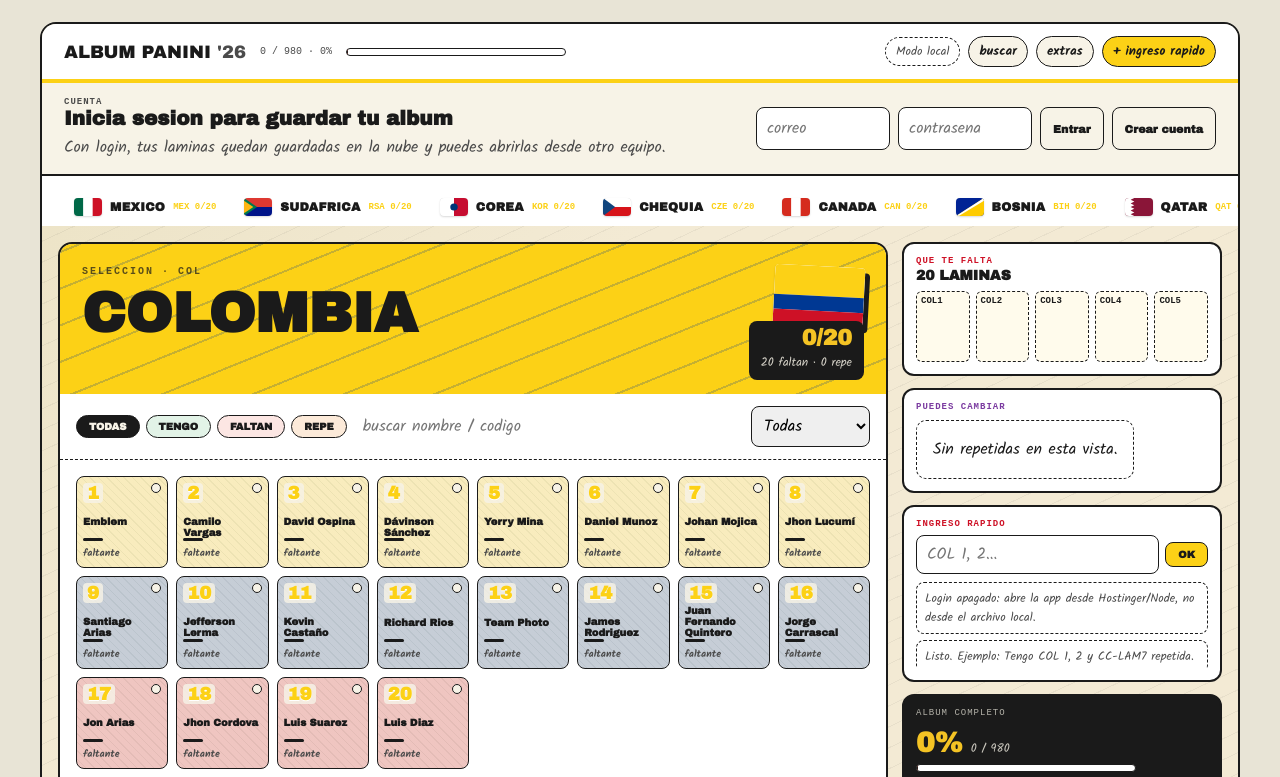
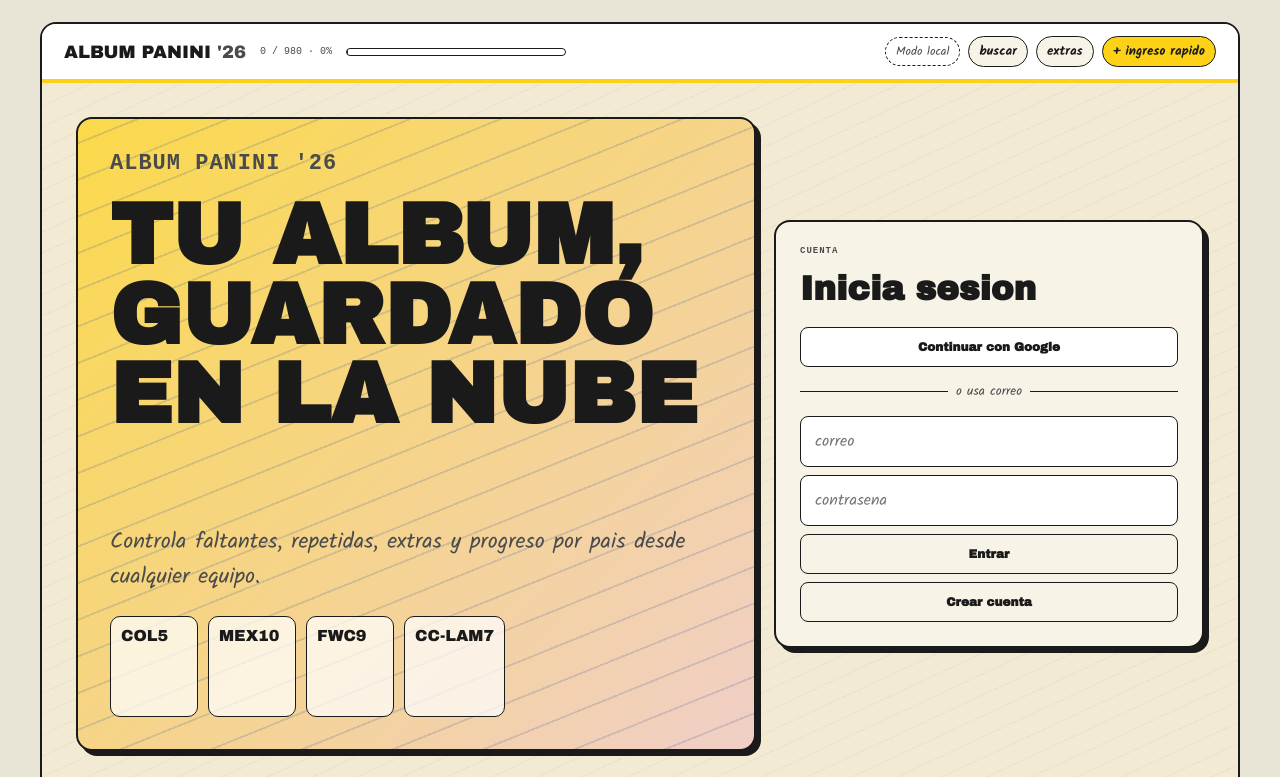
Before and after one commit to mayraolivos12/webpanini, a website: page index.html in a window 1280 px wide. Shown: the top 777 px of the page. Drawn offline with nearby package versions, Linux system fonts and the light colour scheme.

Commit message:
Add full page login with Google option

```diff
--- a/app.js
+++ b/app.js
@@ -107,6 +107,7 @@
   authPassword: document.querySelector("#authPassword"),
   authStatus: document.querySelector("#authStatus"),
   signupBtn: document.querySelector("#signupBtn"),
+  googleBtn: document.querySelector("#googleBtn"),
   logoutBtn: document.querySelector("#logoutBtn"),
   focusSearch: document.querySelector("#focusSearch"),
   showExtras: document.querySelector("#showExtras"),
@@ -177,6 +178,7 @@
     await signIn();
   });
   els.signupBtn.addEventListener("click", signUp);
+  els.googleBtn.addEventListener("click", signInWithGoogle);
   els.logoutBtn.addEventListener("click", signOut);
 }
 
@@ -224,11 +226,13 @@
 function renderAuthState() {
   if (!cloudEnabled) {
     els.authPanel.hidden = true;
+    document.body.classList.remove("auth-required");
     els.logoutBtn.hidden = true;
     els.authStatus.textContent = "Modo local";
     return;
   }
   els.authPanel.hidden = Boolean(currentUser);
+  document.body.classList.toggle("auth-required", cloudEnabled && !currentUser);
   els.logoutBtn.hidden = !currentUser;
   els.authStatus.textContent = currentUser ? currentUser.email : "Sin sesion";
 }
@@ -246,6 +250,15 @@
   const redirectTo = (window.WEBPANINI_ENV?.APP_URL || window.location.origin);
   const { error } = await supabaseClient.auth.signUp({ email, password, options: { emailRedirectTo: redirectTo } });
   addMessage(error ? `Crear cuenta: ${error.message}` : "Cuenta creada. Revisa el correo si Supabase pide confirmacion.");
+}
+
+async function signInWithGoogle() {
+  const redirectTo = (window.WEBPANINI_ENV?.APP_URL || window.location.origin);
+  const { error } = await supabaseClient.auth.signInWithOAuth({
+    provider: "google",
+    options: { redirectTo },
+  });
+  if (error) addMessage(`Google: ${error.message}`);
 }
 
 async function signOut() {
--- a/index.html
+++ b/index.html
@@ -27,17 +27,26 @@
       </header>
 
       <section id="authPanel" class="auth-panel" hidden>
-        <div>
+        <div class="login-art">
+          <p class="mono side-kicker">ALBUM PANINI '26</p>
+          <h1>Tu album, guardado en la nube</h1>
+          <p>Controla faltantes, repetidas, extras y progreso por pais desde cualquier equipo.</p>
+          <div class="login-stickers" aria-hidden="true">
+            <span>COL5</span><span>MEX10</span><span>FWC9</span><span>CC-LAM7</span>
+          </div>
+        </div>
+        <div class="login-card">
           <p class="mono side-kicker">CUENTA</p>
-          <h2>Inicia sesion para guardar tu album</h2>
-          <p>Con login, tus laminas quedan guardadas en la nube y puedes abrirlas desde otro equipo.</p>
+          <h2>Inicia sesion</h2>
+          <button id="googleBtn" class="google-btn" type="button">Continuar con Google</button>
+          <div class="login-divider">o usa correo</div>
+          <form id="authForm" class="auth-form">
+            <input id="authEmail" type="email" placeholder="correo" autocomplete="email" />
+            <input id="authPassword" type="password" placeholder="contrasena" autocomplete="current-password" />
+            <button id="loginBtn" type="submit">Entrar</button>
+            <button id="signupBtn" type="button">Crear cuenta</button>
+          </form>
         </div>
-        <form id="authForm" class="auth-form">
-          <input id="authEmail" type="email" placeholder="correo" autocomplete="email" />
-          <input id="authPassword" type="password" placeholder="contrasena" autocomplete="current-password" />
-          <button id="loginBtn" type="submit">Entrar</button>
-          <button id="signupBtn" type="button">Crear cuenta</button>
-        </form>
       </section>
 
       <nav id="countryGrid" class="country-tabs" aria-label="Paises"></nav>
--- a/styles.css
+++ b/styles.css
@@ -136,19 +136,22 @@
 }
 
 .auth-panel {
-  align-items: center;
-  background: var(--paper);
-  border-bottom: 2px solid var(--ink);
+  align-items: stretch;
+  background:
+    repeating-linear-gradient(-25deg, transparent 0 18px, rgba(26, 26, 26, .04) 18px 19px),
+    var(--pn-cream);
+  border-bottom: 0;
   display: grid;
-  gap: 14px;
-  grid-template-columns: minmax(0, 1fr) minmax(280px, 460px);
-  padding: 14px 22px;
+  gap: 18px;
+  grid-template-columns: minmax(0, 1fr) minmax(320px, 430px);
+  min-height: calc(100vh - 98px);
+  padding: 34px;
   position: relative;
   z-index: 1;
 }
 
 .auth-panel h2 {
-  font-size: 20px;
+  font-size: 34px;
   margin-bottom: 6px;
 }
 
@@ -157,21 +160,103 @@
   margin-bottom: 0;
 }
 
+.login-art,
+.login-card {
+  background: var(--paper);
+  border: 2.5px solid var(--ink);
+  border-radius: 16px;
+  box-shadow: 5px 5px 0 var(--ink);
+}
+
+.login-art {
+  background:
+    repeating-linear-gradient(-22deg, transparent 0 32px, rgba(0, 56, 147, .14) 32px 34px),
+    linear-gradient(135deg, rgba(252, 209, 22, .75), rgba(206, 17, 38, .16)),
+    var(--paper);
+  display: flex;
+  flex-direction: column;
+  justify-content: space-between;
+  padding: 32px;
+}
+
+.login-art h1 {
+  font-size: clamp(42px, 7vw, 86px);
+  line-height: .92;
+  max-width: 780px;
+  text-transform: uppercase;
+}
+
+.login-art p {
+  font-size: 22px;
+  max-width: 620px;
+}
+
+.login-stickers {
+  display: flex;
+  flex-wrap: wrap;
+  gap: 10px;
+}
+
+.login-stickers span {
+  aspect-ratio: 1;
+  background: rgba(255, 255, 255, .72);
+  border: 1.5px solid var(--ink);
+  border-radius: 10px;
+  display: inline-flex;
+  font-family: "Archivo Black", sans-serif;
+  min-width: 88px;
+  padding: 10px;
+}
+
+.login-card {
+  align-self: center;
+  display: grid;
+  gap: 14px;
+  padding: 24px;
+}
+
 .auth-form {
   display: grid;
   gap: 8px;
-  grid-template-columns: 1fr 1fr auto auto;
+  grid-template-columns: 1fr;
 }
 
 .auth-form input {
   min-width: 0;
-  padding: 8px 10px;
+  padding: 12px 14px;
 }
 
-.auth-form button {
+.auth-form button,
+.google-btn {
   font-family: "Archivo Black", sans-serif;
-  font-size: 11px;
-  padding: 8px 12px;
+  font-size: 12px;
+  padding: 12px 14px;
+}
+
+.google-btn {
+  background: #fff;
+  width: 100%;
+}
+
+.login-divider {
+  align-items: center;
+  color: var(--ink-2);
+  display: grid;
+  font-size: 13px;
+  gap: 8px;
+  grid-template-columns: 1fr auto 1fr;
+}
+
+.login-divider::before,
+.login-divider::after {
+  background: var(--ink);
+  content: "";
+  height: 1px;
+}
+
+body.auth-required .country-tabs,
+body.auth-required .body-grid {
+  display: none;
 }
 
 .pill-btn {
```
